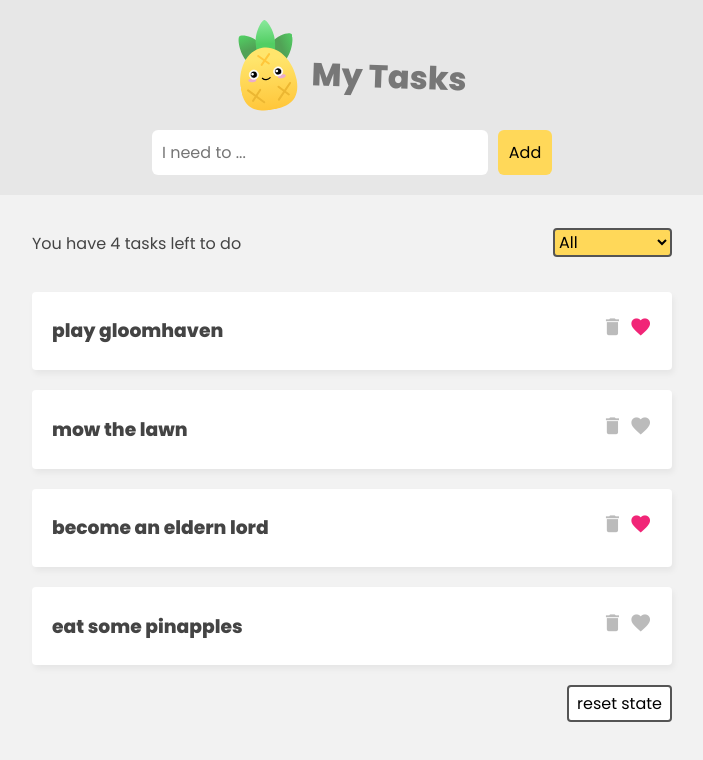
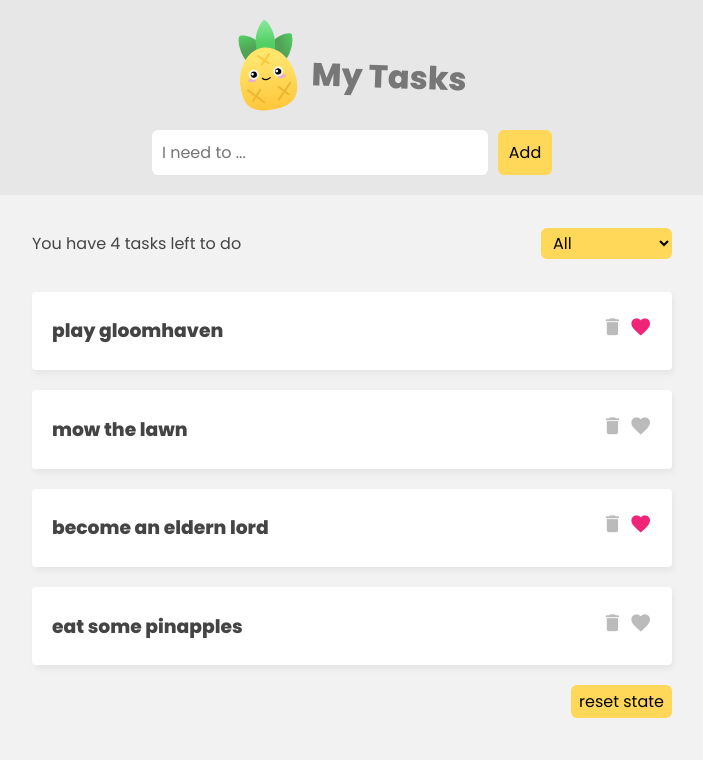
Before and after one commit to fardisaz/my-tasks, a Vue app: page / in a window 1280 px wide. Shown: the top 760 px of the page, without its empty margins (288-991 px from the left). Built offline with nearby package versions, Linux system fonts and the light colour scheme; data requests are answered from the project's data file.

Commit message:
Modify the styling

```diff
--- a/src/assets/main.css
+++ b/src/assets/main.css
@@ -71,12 +71,11 @@ header h1 {
 .filter button {
   display: inline-block;
   margin-left: 10px;
-  background: #fff;
-  border: 2px solid #555;
-  border-radius: 4px;
+  background: #ffd859;
+  border: 0;
+  border-radius: 6px;
   padding: 4px 8px;
   cursor: pointer;
-
   font-size: 1em;
 }
 
--- a/src/components/SelectOptions.vue
+++ b/src/components/SelectOptions.vue
@@ -28,10 +28,11 @@ const selectOption = () => {
 </script>
 <style scoped>
 select {
-  border: 2px solid #555;
-  border-radius: 4px;
+  border: 0;
+  border-radius: 6px;
   font-size: 1em;
   cursor: pointer;
   background-color: #ffd859;
+  padding: 3px 8px;
 }
 </style>
```
